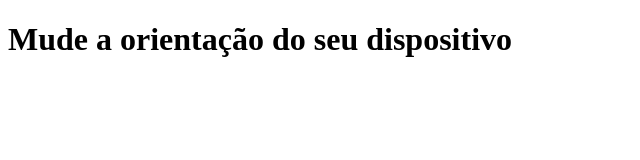
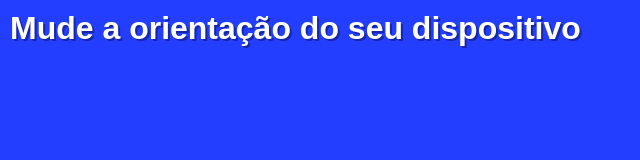
Before and after one commit to Kreusberg/html-css, a plain HTML site: page exercicios/ex026/mq002/index.html in a window 1280 px wide. Shown: the whole page, without its empty margins (0-640 px from the left). Drawn offline with Linux system fonts and the light colour scheme.

Commit message:
atualizações

```diff
--- a/exercicios/ex026/mq002/styles/style.css
+++ b/exercicios/ex026/mq002/styles/style.css
@@ -1,3 +1,21 @@
 @charset "UTF-8";
 
 /* configurações gerais */
+
+* {
+    margin: 0;
+    padding: 0;
+    font-family: Arial, Helvetica, sans-serif;
+}
+
+html, body {
+    width: 100vw;
+    height: 100vh;
+    background-color: #233eff;
+}
+
+h1 {
+    color: white;
+    text-shadow: 2px 2px 0px #1526a7;
+    padding: 10px;
+}
```
